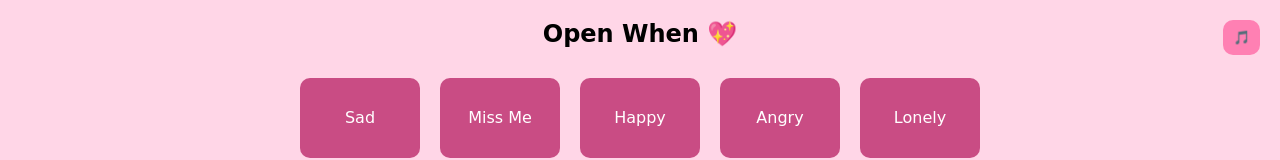
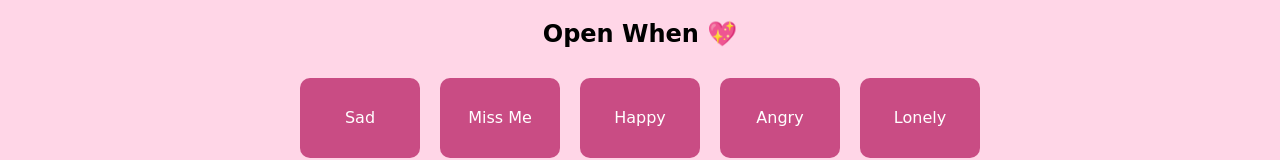
Before and after one commit to alifkingitz-create/New, a plain HTML site: page letters.html in a window 1280 px wide. Shown: the top 160 px of the page. Drawn offline with Linux system fonts and the light colour scheme.

Commit message:
Update letters.html

```diff
--- a/letters.html
+++ b/letters.html
@@ -11,7 +11,6 @@
   <source src="music.mp3">
 </audio>
 
-<button id="music-btn">🎵</button>
 <button class="back-btn" onclick="back()">⬅</button>
 
 <h2>Open When 💖</h2>
```
